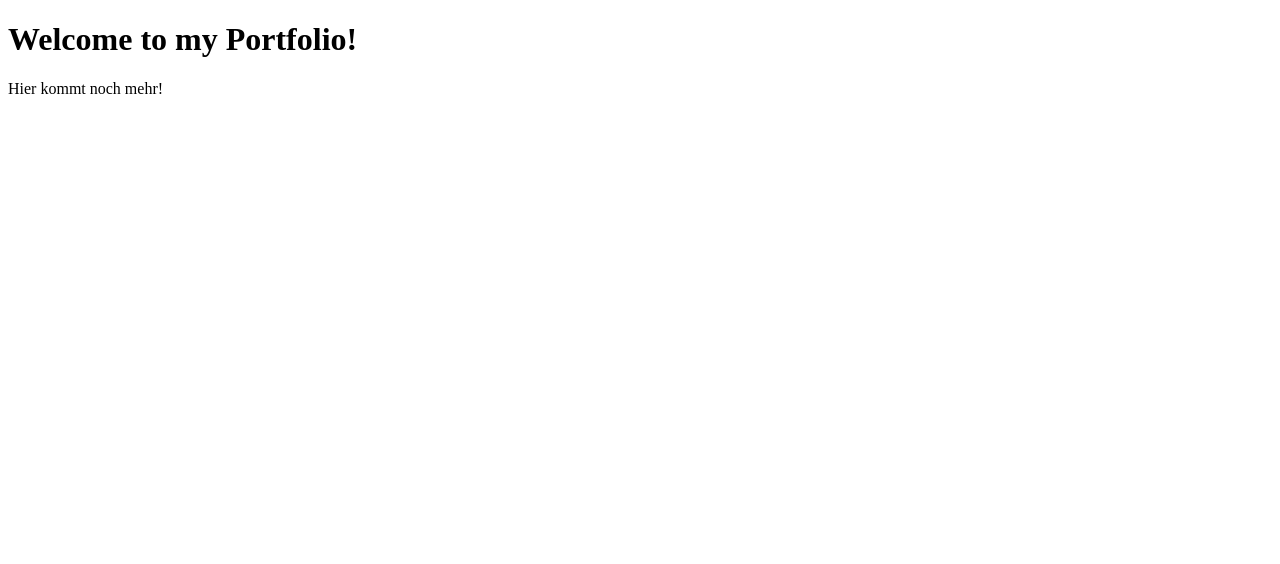
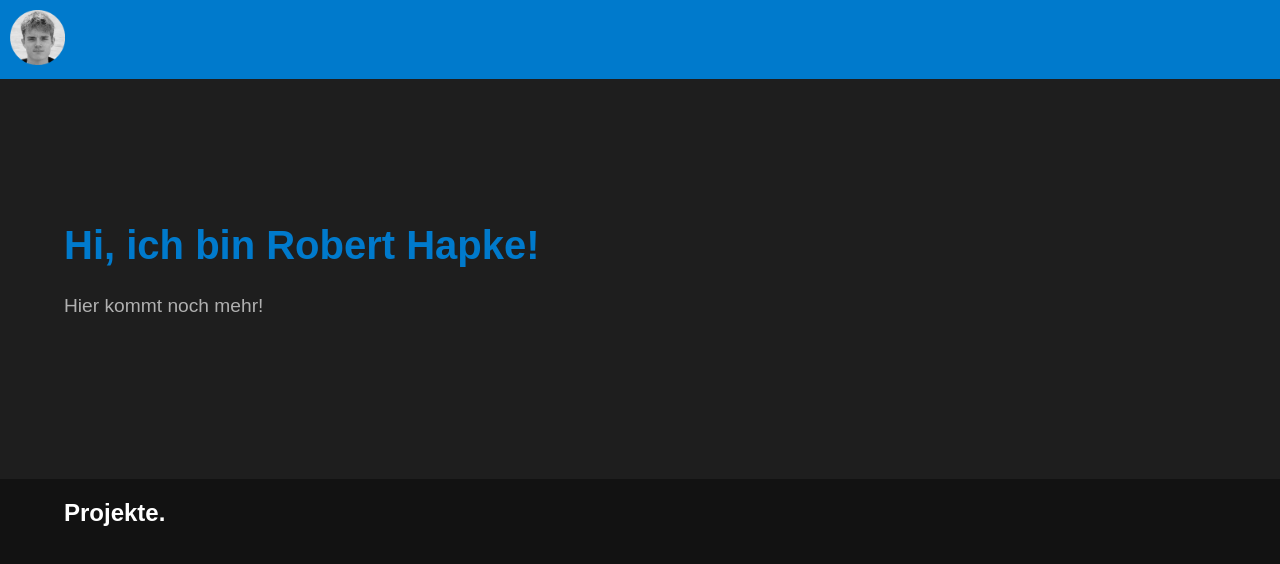
Before and after one commit to TreborRH/Portfolio, a plain HTML site: page index.html in a window 1280 px wide. Drawn offline with Linux system fonts and the light colour scheme.

Commit message:
feature/first design

```diff
--- a/index.html
+++ b/index.html
@@ -2,11 +2,29 @@
 <html lang="en">
 <head>
     <meta charset="UTF-8">
-    <meta name="viewport" content="width=device-width, initial-scale=1.0">
     <title>Portfolio</title>
+    <link rel="stylesheet" href="style.css">
 </head>
 <body>
-    <h1>Welcome to my Portfolio!</h1>
-    <p>Hier kommt noch mehr!</p>
+
+    <header class = "site-header">
+        <div class = "header-left">
+            <a href="https://nevermandoffical.github.io/Portfolio">
+                <img src="Assets/Profil.png" alt="Profilbild" class="profile-image">
+            </a>
+        </div>
+
+
+    </header>
+    <div class="starter">
+        <div class="startertext">
+            <h1>Hi, ich bin Robert Hapke!</h1>
+            <p>Hier kommt noch mehr!</p>
+        </div>
+    </div>
+
+    <div>
+        <h2>Projekte.</h2>
+    </div>
 </body>
 </html>
--- /dev/null
+++ b/style.css
@@ -0,0 +1,65 @@
+body
+{
+    background-color: #121212;
+    color: #ffffff;
+    font-family: Arial, sans-serif;
+    margin: 0;
+    padding: 0;
+    display: flex;
+    flex-direction: column;
+
+}
+
+h1
+{
+    font-size: 2.5em;
+    margin-top: 50px;
+    color: #007ACC;
+}
+
+.starter
+{
+
+    height: 50vh;
+    background-color: #1E1E1E;
+}
+.startertext
+{
+    margin-top: 18vh;
+    margin-left: 5%;
+}
+
+p {
+    font-size: 1.2em;
+    color: #b0b0b0;
+}
+.site-header
+{
+    background-color:#007ACC;
+    color: #D4D4D4;
+    padding: 10px;
+    justify-content: space-between;
+    align-items: center;
+}
+.site-header p
+{
+    color:#ffffff;
+    float: right;
+    font-weight: bolder;
+}
+.header-left
+{
+    display: grid;
+    place-items: center;
+    float: left;
+}
+
+.profile-image
+{
+    max-width: 20%;
+    max-height: 20%;
+}
+h2
+{
+    margin-left: 5%;
+}
```
Also changed, not shown: Assets/Profil.png (added).
